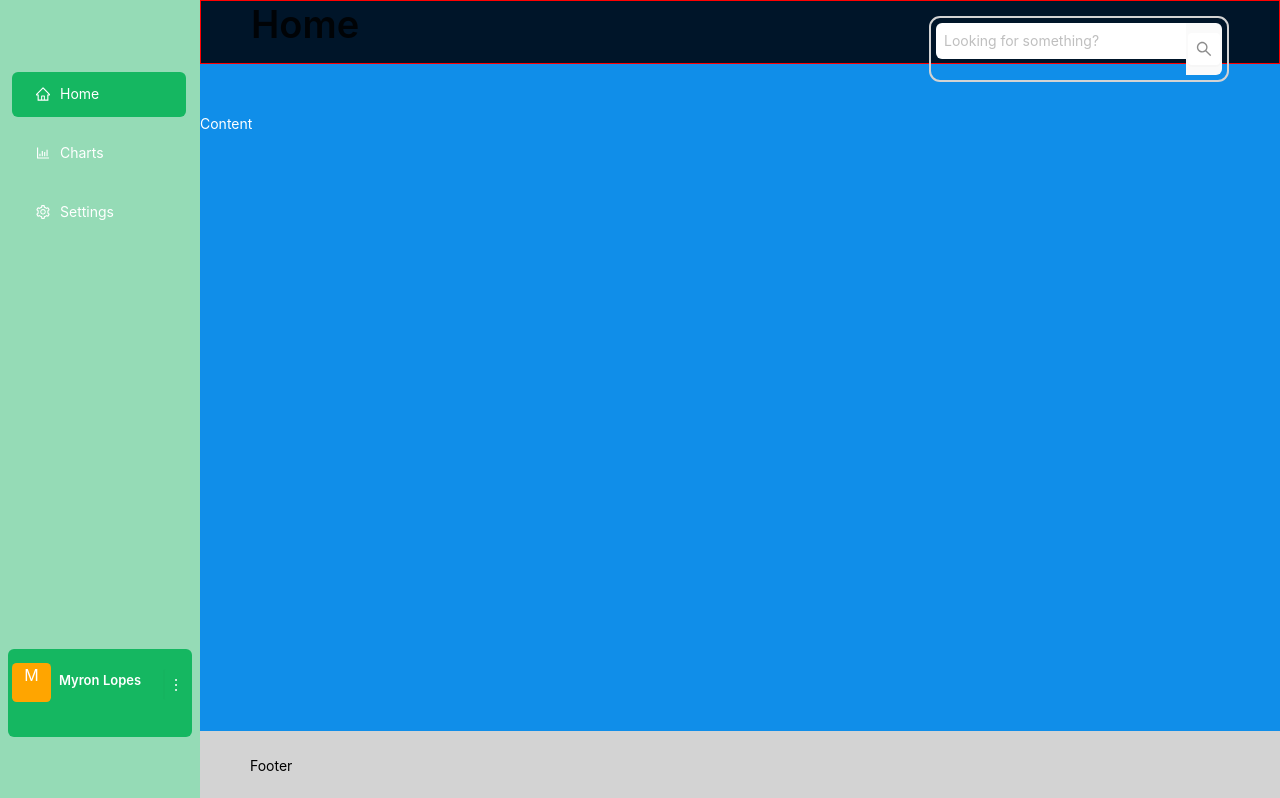
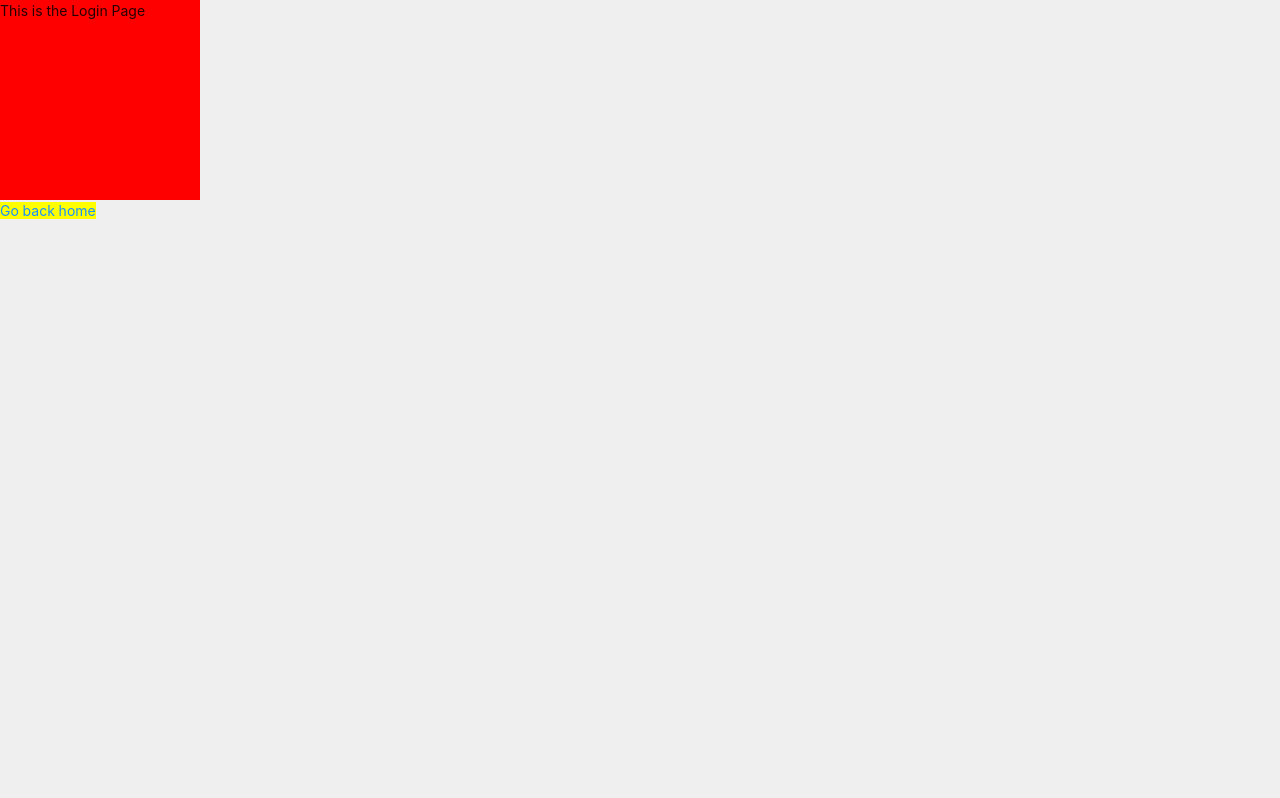
Before and after one commit to COS301-SE-2021/Integrated-Data-Intelligence-Suite, a React (Create React App) app in the folder frontend/: page /login in a window 1280 px wide. Shown: the top 798 px of the page. Built offline with nearby package versions, Linux system fonts and the light colour scheme.

Commit message:
Improved the In-App navigation between the home and login pages

```diff
--- a/frontend/src/app/App.js
+++ b/frontend/src/app/App.js
@@ -27,11 +27,12 @@ class App extends Component {
         // let graph_list_component = !this.state.isFullPageLayout ? <GraphList/> : '';
         return (
             <>
+                <Switch>
+                    <Route exact path='/'>
                         <Layout id={'outer_layout'}>
                             <SideBar/>
                             <Layout>
                                 <Header id={'top_bar'}>
-                            {/*<Avatar id={'user_avatar'}>M</Avatar>*/}
                                     <SearchBar/>
                                     <Title level={1}>Home</Title>
                                     <Title level={3} italic>Summary of Changes</Title>
@@ -41,12 +42,11 @@ class App extends Component {
                                 <Footer id={'footer_section'}>Footer</Footer>
                             </Layout>
                         </Layout>
+                    </Route>
 
-
-
-                <Switch>
-                    <Route exact path='/' component={Login}/>
-                    <Route exact path='/login' component={GraphList}/>
+                    <Route exact path='/login'>
+                        <Login/>
+                    </Route>
                 </Switch>
 
             </>
--- a/frontend/src/app/pages/Login.js
+++ b/frontend/src/app/pages/Login.js
@@ -1,12 +1,28 @@
 import React, {Component} from 'react';
+import {Link} from "react-router-dom";
 
 class Login extends Component {
     render() {
         return (
-            <div style={{width: 200,
-                height:200, backgroundColor: "red", position: "absolute", zIndex:10}}>
-                This is the Login Page
-            </div>
+            <>
+                <div style={{
+                    width: 200,
+                    height: 200,
+                    backgroundColor: "red",
+                }}>
+                    This is the Login Page
+                </div>
+
+                <span
+                    style={{
+                        width: 50,
+                        height: 50,
+                        backgroundColor: 'yellow'
+                    }}
+                >
+                    <Link to="/">Go back home</Link>
+                </span>
+            </>
         );
     }
 }
```
Lines whose indentation alone changed are shown as unchanged.
